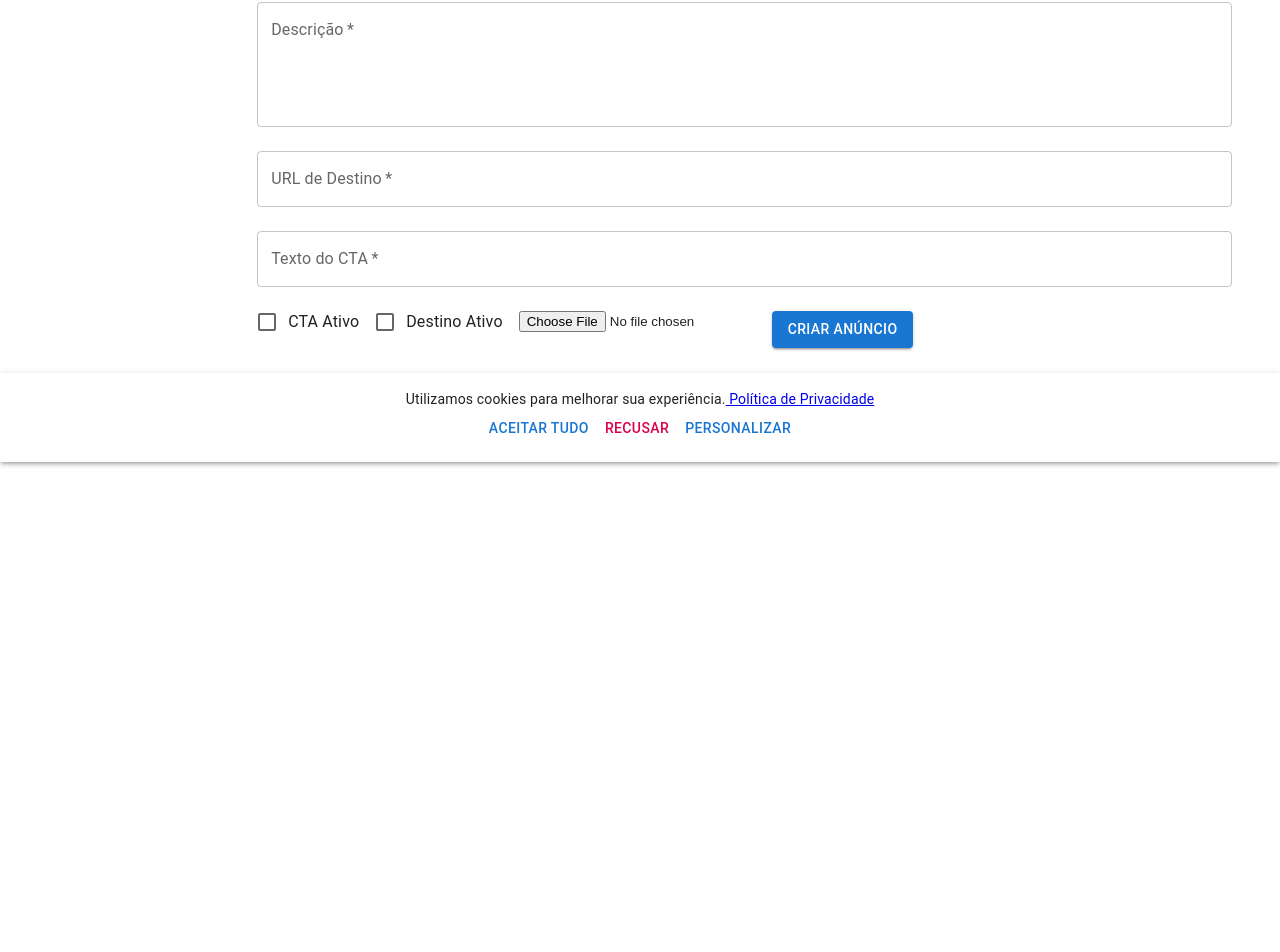
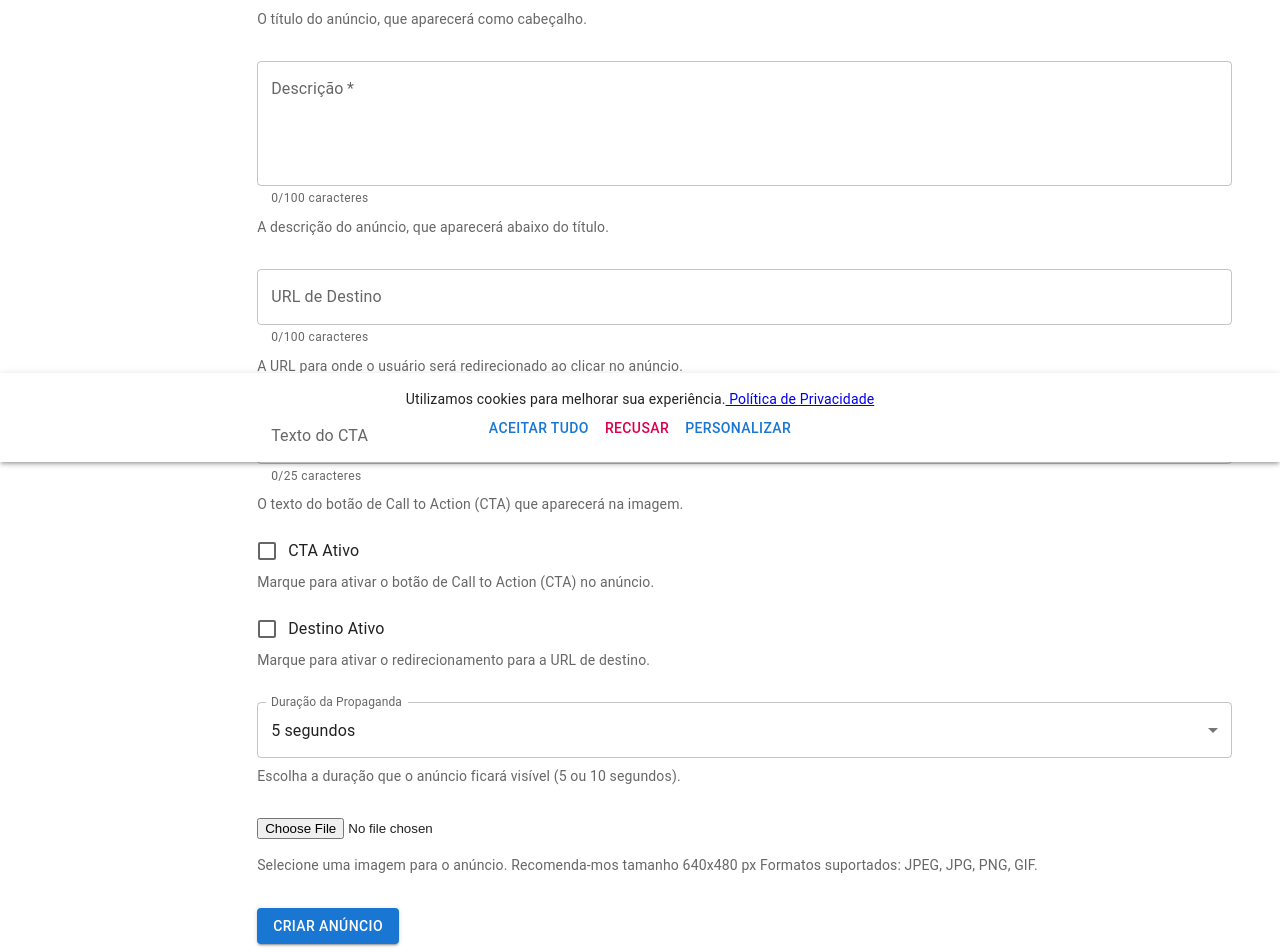
Before and after one commit to vhlpdevelop/bonify-app, a React (Vite) app: page /dashboard/adSettings/createAd in a window 1280 px wide. Shown: the part 338-1290 px from the top of the page. Before the commit the page ends 800 px from the top, so only its background shows below. Built offline with nearby package versions, Linux system fonts and the light colour scheme; sample sign-in values are in the browser's storage.

Commit message:
Crud de ADS pronto

```diff
--- a/src/components/Advertisement.jsx
+++ b/src/components/Advertisement.jsx
@@ -107,7 +107,7 @@ const Advertisement = ({ ads }) => {
         {ads.length > 0 && (
           <>
             {/* Contêiner da imagem com botão CTA */}
-            <Box sx={{ position: 'relative', width: '100%', height: 320, overflow: 'hidden' }}>
+            <Box sx={{ position: 'relative', width: '100%', height: 400, overflow: 'hidden' }}>
               <CardMedia
                 component="img"
                 src={ads[currentAdIndex].imageUrl}
--- a/src/pages/AdEdit.jsx
+++ b/src/pages/AdEdit.jsx
@@ -105,7 +105,7 @@ const AdEdit = () => {
       />
 
       <Box sx={{ mt: 2 }}>
-        <Typography variant="h6">Alterar Imagem do Anúncio, recomendado é 320x240 px</Typography>
+        <Typography variant="h6">Alterar Imagem do Anúncio, recomendado é 640x480 px ou 4:3</Typography>
         <input
           type="file"
           accept="image/*"
--- a/src/pages/CreateAd.jsx
+++ b/src/pages/CreateAd.jsx
@@ -8,8 +8,14 @@ import {
   FormControlLabel,
   Checkbox,
   CircularProgress,
+  Select,
+  MenuItem,
+  InputLabel,
+  FormControl,
+  Card,
+  CardContent,
 } from '@mui/material';
-import  createAds from '../services/createAds'; // Serviço para criar anúncios
+import createAds from '../services/createAds';
 
 const CreateAd = () => {
   const navigate = useNavigate();
@@ -21,27 +27,60 @@ const CreateAd = () => {
     cta_active: false,
     dst_active: false,
     image: null,
+    duration: 5, // Duração padrão de 5 segundos
   });
+  const [imageUrl, setImageUrl] = useState(null); // Estado para armazenar a URL da imagem
   const [loading, setLoading] = useState(false);
   const [errors, setErrors] = useState({});
+
+  // Limites de caracteres
+  const limits = {
+    title: 40,
+    description: 100,
+    cta_text: 25,
+    dst_url: 100,
+    imageSize: 5 * 1024 * 1024, // 5MB em bytes
+  };
 
   // Função para validar o formulário
   const validateForm = () => {
     const newErrors = {};
 
+    // Validação do título (sempre obrigatório)
     if (!formData.title.trim()) {
       newErrors.title = 'Título é obrigatório';
+    } else if (formData.title.length > limits.title) {
+      newErrors.title = `O título deve ter no máximo ${limits.title} caracteres.`;
     }
+
+    // Validação da descrição (sempre obrigatória)
     if (!formData.description.trim()) {
       newErrors.description = 'Descrição é obrigatória';
+    } else if (formData.description.length > limits.description) {
+      newErrors.description = `A descrição deve ter no máximo ${limits.description} caracteres.`;
     }
-    if (!formData.dst_url.trim()) {
-      newErrors.dst_url = 'URL de destino é obrigatória';
-    } else if (!/^(https?:\/\/)/.test(formData.dst_url)) {
-      newErrors.dst_url = 'URL inválida';
+
+    // Validação da imagem (sempre obrigatória)
+    if (!formData.image) {
+      newErrors.image = 'Imagem é obrigatória';
+    } else if (formData.image.size > limits.imageSize) {
+      newErrors.image = 'A imagem deve ter no máximo 5MB.';
     }
-    if (!formData.cta_text.trim()) {
-      newErrors.cta_text = 'Texto do CTA é obrigatório';
+
+    // Validação do CTA text (obrigatório se cta_active estiver ativo)
+    if (formData.cta_active && !formData.cta_text.trim()) {
+      newErrors.cta_text = 'Texto do CTA é obrigatório quando o CTA está ativo.';
+    } else if (formData.cta_text.length > limits.cta_text) {
+      newErrors.cta_text = `O texto do CTA deve ter no máximo ${limits.cta_text} caracteres.`;
+    }
+
+    // Validação da URL de destino (obrigatória se dst_active estiver ativo)
+    if (formData.dst_active && !formData.dst_url.trim()) {
+      newErrors.dst_url = 'URL de destino é obrigatória quando o destino está ativo.';
+    } else if (formData.dst_url && !/^(https?:\/\/)/.test(formData.dst_url)) {
+      newErrors.dst_url = 'A URL deve começar com http:// ou https://';
+    } else if (formData.dst_url.length > limits.dst_url) {
+      newErrors.dst_url = `A URL deve ter no máximo ${limits.dst_url} caracteres.`;
     }
 
     setErrors(newErrors);
@@ -49,12 +88,46 @@ const CreateAd = () => {
   };
 
   // Função para lidar com mudanças nos campos do formulário
-  const handleChange = (e) => {
+  const handleChange = async (e) => {
     const { name, value, type, checked, files } = e.target;
-    setFormData((prev) => ({
-      ...prev,
-      [name]: type === 'checkbox' ? checked : type === 'file' ? files[0] : value,
-    }));
+
+    if (type === 'file') {
+      const file = files[0];
+      if (file) {
+        // Verifica o tamanho da imagem
+        if (file.size > limits.imageSize) {
+          setErrors((prev) => ({
+            ...prev,
+            image: 'A imagem deve ter no máximo 5MB.',
+          }));
+          return; // Impede o processamento da imagem
+        }
+        // Converte a imagem para Base64
+        const base64 = await convertToBase64(file);
+        setFormData((prev) => ({
+          ...prev,
+          [name]: file, // Armazena o arquivo original
+          imageBase64: base64, // Armazena a imagem em Base64
+        }));
+        setImageUrl(URL.createObjectURL(file)); // Cria uma URL para a imagem selecionada
+        setErrors((prev) => ({ ...prev, image: '' })); // Limpa o erro de tamanho
+      }
+    } else {
+      setFormData((prev) => ({
+        ...prev,
+        [name]: type === 'checkbox' ? checked : value,
+      }));
+    }
+  };
+
+  // Função para converter arquivo para Base64
+  const convertToBase64 = (file) => {
+    return new Promise((resolve, reject) => {
+      const reader = new FileReader();
+      reader.readAsDataURL(file);
+      reader.onload = () => resolve(reader.result);
+      reader.onerror = (error) => reject(error);
+    });
   };
 
   // Função para lidar com o envio do formulário
@@ -68,38 +141,36 @@ const CreateAd = () => {
     setLoading(true);
 
     try {
-      const formDataToSend = new FormData();
-      formDataToSend.append('title', formData.title);
-      formDataToSend.append('description', formData.description);
-      formDataToSend.append('dst_url', formData.dst_url);
-      formDataToSend.append('cta_text', formData.cta_text);
-      formDataToSend.append('cta_active', formData.cta_active);
-      formDataToSend.append('dst_active', formData.dst_active);
-      if (formData.image) {
-        formDataToSend.append('image', formData.image);
+      const sender = {
+        cta_active : formData.cta_active,
+        cta_text:formData.cta_text,
+        description:formData.description,
+        title:formData.title,
+        dst_active:formData.dst_active,
+        dst_url:formData.dst_url,
+        duration:formData.duration,
+        imageUrl:formData.imageBase64
       }
-
-      const response = await createAds(formDataToSend); // Envia os dados para a API
-
-      if (response.ok) {
-        // Recupera os anúncios existentes do localStorage
+      // Simulação de envio para a API
+      console.log('Dados enviados:', sender);
+      // Aqui você chamaria a função createAds(sender) para enviar os dados
+      const adsData = await createAds(sender);
+      if (adsData.ok) {
+        // Atualiza o localStorage com os novos dados
         const storedAds = JSON.parse(localStorage.getItem('ads')) || [];
-
-        // Adiciona o novo anúncio ao array de anúncios
-        const newAd = response.data; // Supondo que a API retorne o anúncio criado em response.data
-        const updatedAds = [...storedAds, newAd];
-
-        // Atualiza o localStorage com o novo array de anúncios
+        const updatedAds = storedAds.map(a =>
+          a._id === ad._id ? { ...a, ...adsData.data } : a // Usa adsData.data para atualizar
+        );
         localStorage.setItem('ads', JSON.stringify(updatedAds));
-
-        navigate('/dashboard/adSettings'); // Redireciona após o sucesso
-      } else {
-        setErrors({ submit: 'Erro ao criar anúncio. Tente novamente.' });
+        setLoading(false);
+        navigate('/dashboard/adSettings');
+      }else{
+        console.log("Erro ocorreu ==>")
+        console.log(adsData.message)
       }
     } catch (error) {
       console.error('Erro ao criar anúncio:', error);
       setErrors({ submit: 'Erro ao criar anúncio. Tente novamente.' });
-    } finally {
       setLoading(false);
     }
   };
@@ -109,7 +180,77 @@ const CreateAd = () => {
       <Typography variant="h4" gutterBottom>
         Criar Novo Anúncio
       </Typography>
+
+      {/* Pré-visualização do anúncio */}
+      {imageUrl && (
+        <Box sx={{ display: 'flex', justifyContent: 'center', mb: 4 }}>
+          <Card sx={{ maxWidth: 400, textAlign: 'center', p: 2 }}>
+            <Box sx={{
+              position: 'relative',
+              width: '100%',
+              height: 400,
+              overflow: 'hidden',
+              margin: '0 auto'
+            }}>
+              <img
+                src={imageUrl}
+                alt="Pré-visualização do anúncio"
+                style={{
+                  width: '100%',
+                  height: '100%',
+                  objectFit: 'cover',
+                }}
+              />
+
+              {/* CTA Text na imagem */}
+              {formData.cta_active && formData.cta_text && (
+                <Box
+                  sx={{
+                    position: 'absolute',
+                    bottom: 8,
+                    right: 8,
+                    backgroundColor: 'rgba(0, 0, 0, 0.5)',
+                    color: 'white',
+                    padding: '8px 16px',
+                    borderRadius: '4px',
+                    cursor: 'pointer',
+                    '&:hover': {
+                      backgroundColor: 'rgba(0, 0, 0, 0.7)',
+                    },
+                  }}
+                >
+                  {formData.cta_text}
+                </Box>
+              )}
+            </Box>
+
+            {/* Título e Descrição */}
+            <CardContent>
+              <Typography gutterBottom variant="h5" component="div" sx={{ textAlign: 'center', mb: 2 }}>
+                {formData.title || "Título do Anúncio"}
+              </Typography>
+              <Typography
+                variant="body2"
+                color="text.secondary"
+                sx={{
+                  textAlign: 'center',
+                  display: '-webkit-box',
+                  WebkitLineClamp: 3,
+                  WebkitBoxOrient: 'vertical',
+                  overflow: 'hidden',
+                  textOverflow: 'ellipsis',
+                }}
+              >
+                {formData.description || "Descrição do anúncio. Este texto será truncado após três linhas."}
+              </Typography>
+            </CardContent>
+          </Card>
+        </Box>
+      )}
+
+      {/* Formulário */}
       <form onSubmit={handleSubmit}>
+        {/* Campo Título */}
         <TextField
           fullWidth
           label="Título"
@@ -117,10 +258,16 @@ const CreateAd = () => {
           value={formData.title}
           onChange={handleChange}
           error={!!errors.title}
-          helperText={errors.title}
+          helperText={errors.title || `${formData.title.length}/${limits.title} caracteres`}
           margin="normal"
           required
+          inputProps={{ maxLength: limits.title }}
         />
+        <Typography variant="body2" color="textSecondary" sx={{ mb: 2 }}>
+          O título do anúncio, que aparecerá como cabeçalho.
+        </Typography>
+
+        {/* Campo Descrição */}
         <TextField
           fullWidth
           label="Descrição"
@@ -128,12 +275,18 @@ const CreateAd = () => {
           value={formData.description}
           onChange={handleChange}
           error={!!errors.description}
-          helperText={errors.description}
+          helperText={errors.description || `${formData.description.length}/${limits.description} caracteres`}
           margin="normal"
           required
           multiline
           rows={4}
+          inputProps={{ maxLength: limits.description }}
         />
+        <Typography variant="body2" color="textSecondary" sx={{ mb: 2 }}>
+          A descrição do anúncio, que aparecerá abaixo do título.
+        </Typography>
+
+        {/* Campo URL de Destino */}
         <TextField
           fullWidth
           label="URL de Destino"
@@ -141,10 +294,15 @@ const CreateAd = () => {
           value={formData.dst_url}
           onChange={handleChange}
           error={!!errors.dst_url}
-          helperText={errors.dst_url}
+          helperText={errors.dst_url || `${formData.dst_url.length}/${limits.dst_url} caracteres`}
           margin="normal"
-          required
+          inputProps={{ maxLength: limits.dst_url }}
         />
+        <Typography variant="body2" color="textSecondary" sx={{ mb: 2 }}>
+          A URL para onde o usuário será redirecionado ao clicar no anúncio.
+        </Typography>
+
+        {/* Campo Texto do CTA */}
         <TextField
           fullWidth
           label="Texto do CTA"
@@ -152,10 +310,15 @@ const CreateAd = () => {
           value={formData.cta_text}
           onChange={handleChange}
           error={!!errors.cta_text}
-          helperText={errors.cta_text}
+          helperText={errors.cta_text || `${formData.cta_text.length}/${limits.cta_text} caracteres`}
           margin="normal"
-          required
+          inputProps={{ maxLength: limits.cta_text }}
         />
+        <Typography variant="body2" color="textSecondary" sx={{ mb: 2 }}>
+          O texto do botão de Call to Action (CTA) que aparecerá na imagem.
+        </Typography>
+
+        {/* Checkbox CTA Ativo */}
         <FormControlLabel
           control={
             <Checkbox
@@ -167,6 +330,11 @@ const CreateAd = () => {
           }
           label="CTA Ativo"
         />
+        <Typography variant="body2" color="textSecondary" sx={{ mb: 2 }}>
+          Marque para ativar o botão de Call to Action (CTA) no anúncio.
+        </Typography>
+
+        {/* Checkbox Destino Ativo */}
         <FormControlLabel
           control={
             <Checkbox
@@ -178,18 +346,54 @@ const CreateAd = () => {
           }
           label="Destino Ativo"
         />
+        <Typography variant="body2" color="textSecondary" sx={{ mb: 2 }}>
+          Marque para ativar o redirecionamento para a URL de destino.
+        </Typography>
+
+        {/* Campo Duração da Propaganda */}
+        <FormControl fullWidth margin="normal">
+          <InputLabel id="duration-label">Duração da Propaganda</InputLabel>
+          <Select
+            labelId="duration-label"
+            name="duration"
+            value={formData.duration}
+            onChange={handleChange}
+            label="Duração da Propaganda"
+          >
+            <MenuItem value={5}>5 segundos</MenuItem>
+            <MenuItem value={10}>10 segundos</MenuItem>
+          </Select>
+        </FormControl>
+        <Typography variant="body2" color="textSecondary" sx={{ mb: 2 }}>
+          Escolha a duração que o anúncio ficará visível (5 ou 10 segundos).
+        </Typography>
+
+        {/* Campo Upload de Imagem */}
         <input
           type="file"
           name="image"
           onChange={handleChange}
           accept="image/*"
           style={{ margin: '16px 0' }}
+          required
         />
+        <Typography variant="body2" color="textSecondary" sx={{ mb: 2 }}>
+          Selecione uma imagem para o anúncio. Recomenda-mos tamanho 640x480 px Formatos suportados: JPEG, JPG, PNG, GIF.
+        </Typography>
+
+        {/* Mensagens de erro */}
+        {errors.image && (
+          <Typography color="error" gutterBottom>
+            {errors.image}
+          </Typography>
+        )}
         {errors.submit && (
           <Typography color="error" gutterBottom>
             {errors.submit}
           </Typography>
         )}
+
+        {/* Botão de envio */}
         <Button
           type="submit"
           variant="contained"
--- a/src/services/createAds.js
+++ b/src/services/createAds.js
@@ -6,7 +6,7 @@ const createAds = async (params) => {
     try {
         const response = await axios.post('https://bonify-api-production.up.railway.app/user/createAds', params)
         console.log(response)
-        if (response.status === 200) {
+        if (response.status === 201) {
             console.log('Propaganda Criada!');
             return response.data; // Retorna os dados das propagandas
         } else {
--- a/src/services/deleteAds.js
+++ b/src/services/deleteAds.js
@@ -4,7 +4,7 @@ const deleteAds = async (params) => {
     console.log("delete ads service ===>")
     console.log(params)
     try {
-        const response = await axios.post('https://bonify-api-production.up.railway.app/user/deleteAds/'+params._id)
+        const response = await axios.delete('https://bonify-api-production.up.railway.app/user/deleteAds/'+params)
         console.log(response)
         if (response.status === 200) {
             console.log('Propaganda Deletada!');
```
Also changed, not shown: src/pages/AdSettings.jsx (+10 -3 lines).
